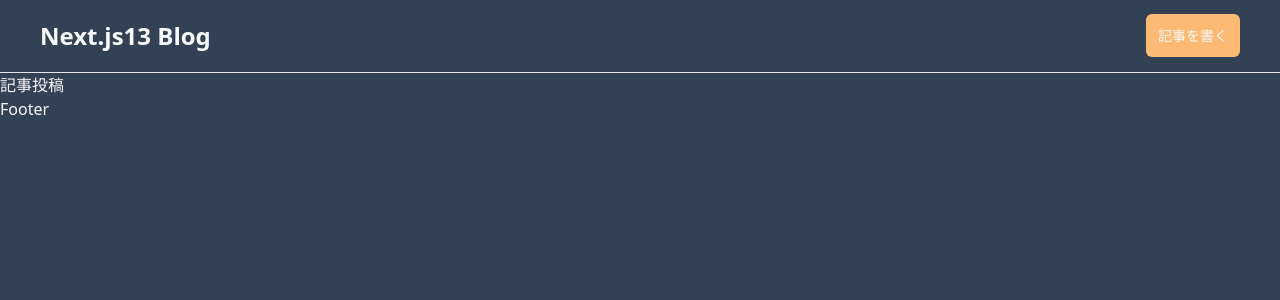
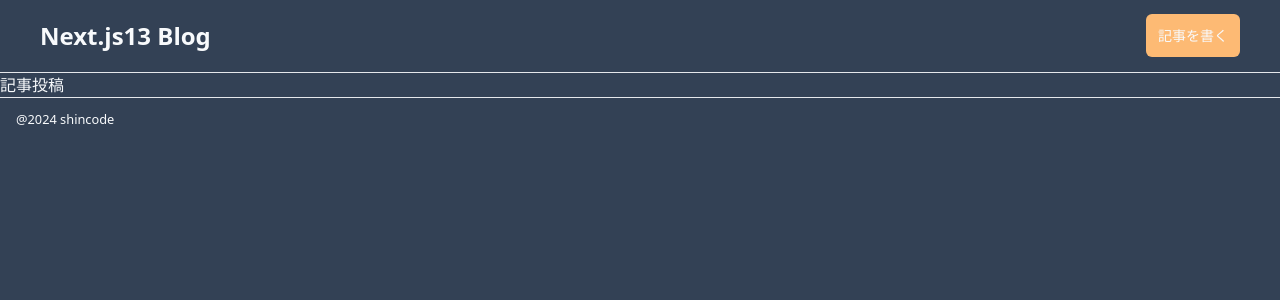
Before and after one commit to pnrnc485/next.js-study, a Next.js app: page / in a window 1280 px wide. Shown: the top 300 px of the page. Built offline with nearby package versions, Linux system fonts and the light colour scheme.

Commit message:
feat: Footer作成

```diff
--- /dev/null
+++ b/src/app/Footer.tsx
@@ -0,0 +1,11 @@
+import React from "react";
+
+function Footer() {
+  return (
+    <footer className="py-2 px-4 border-t">
+      <small>@2024 shincode</small>
+    </footer>
+  );
+}
+
+export default Footer;
--- a/src/app/layout.tsx
+++ b/src/app/layout.tsx
@@ -1,6 +1,7 @@
 import type { Metadata } from "next";
 import "./globals.css";
 import Header from "./Header";
+import Footer from "./Footer";
 
 export const metadata: Metadata = {
   title: "Create Next App",
@@ -18,7 +19,7 @@
       <body className="container mx-auto bg-slate-700 text-slate-50">
         <Header />
         {children}
-        <footer>Footer</footer>
+        <Footer />
       </body>
     </html>
   );
```
